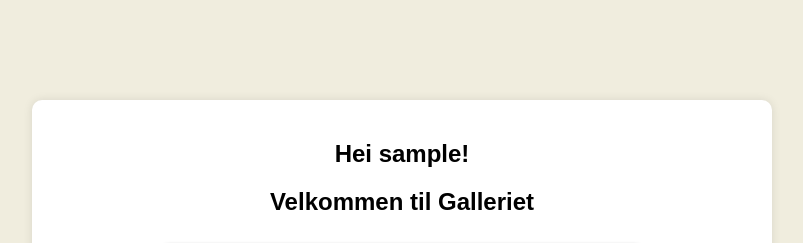
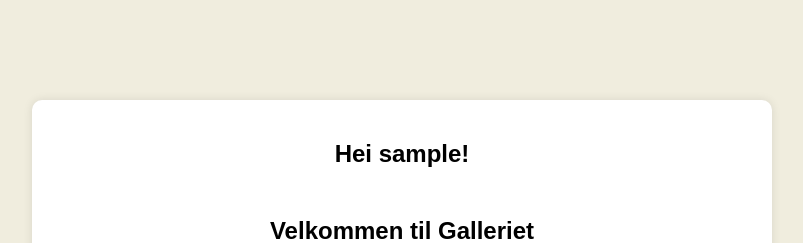
Before and after one commit to freyzsaycon/Aarsoppgave, a Flask app: page /galleri in a window 1280 px wide. Shown: the top 243 px of the page, without its empty margins (238-1041 px from the left). Run offline with Flask 3, Linux system fonts and the light colour scheme; the visitor is signed in with stand-in values (Sample User, id 1).

Commit message:
15.05.25
- Små design endringer

```diff
--- a/static/style.css
+++ b/static/style.css
@@ -68,3 +68,7 @@ button:hover {
     color: white;
     text-decoration: none;
 }
+
+#Velkommen {
+    margin: 7%;
+}
--- a/templates/galleri.html
+++ b/templates/galleri.html
@@ -9,7 +9,7 @@
 <body>
     <div class="container">
         <h2> Hei {{username }}!</h2>
-        <h2>Velkommen til Galleriet</h2>
+        <h2 id="Velkommen">Velkommen til Galleriet</h2>
         <div class="gallery">
             {% for image in images %}
                 <div class="image-box">
```
